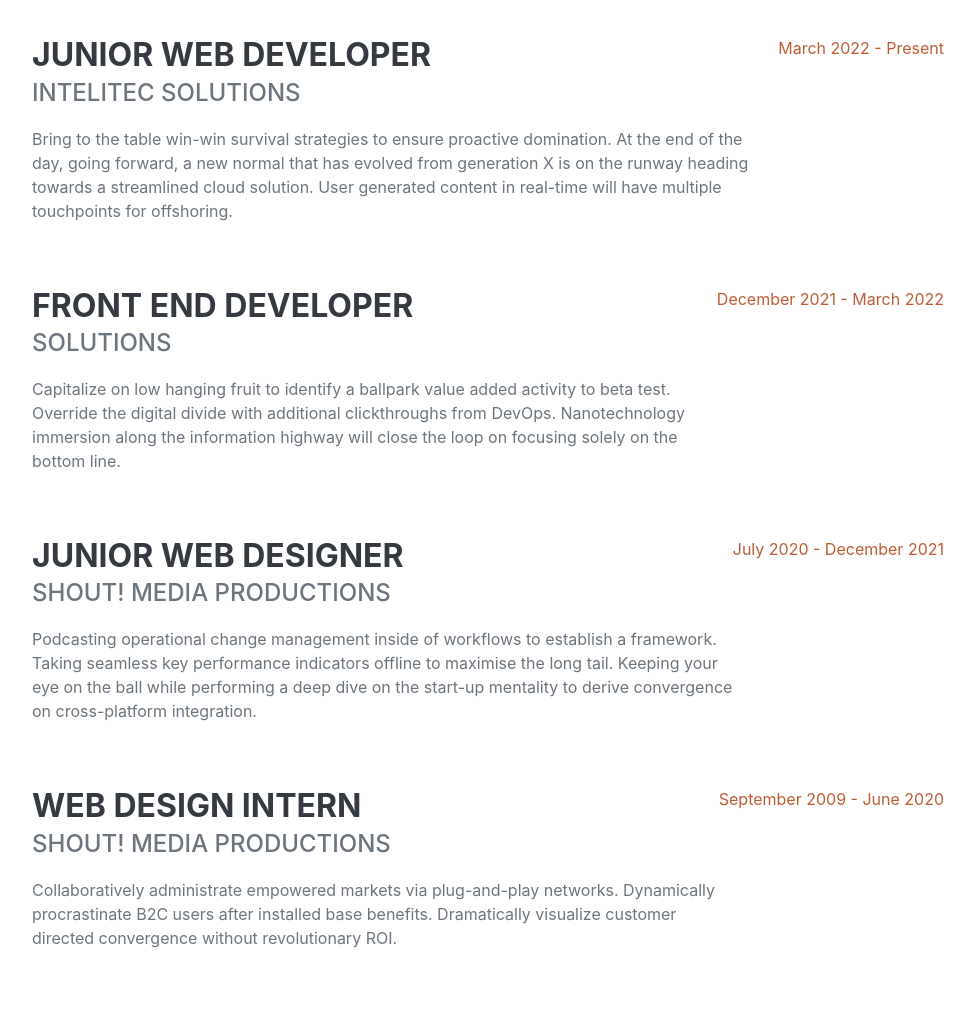
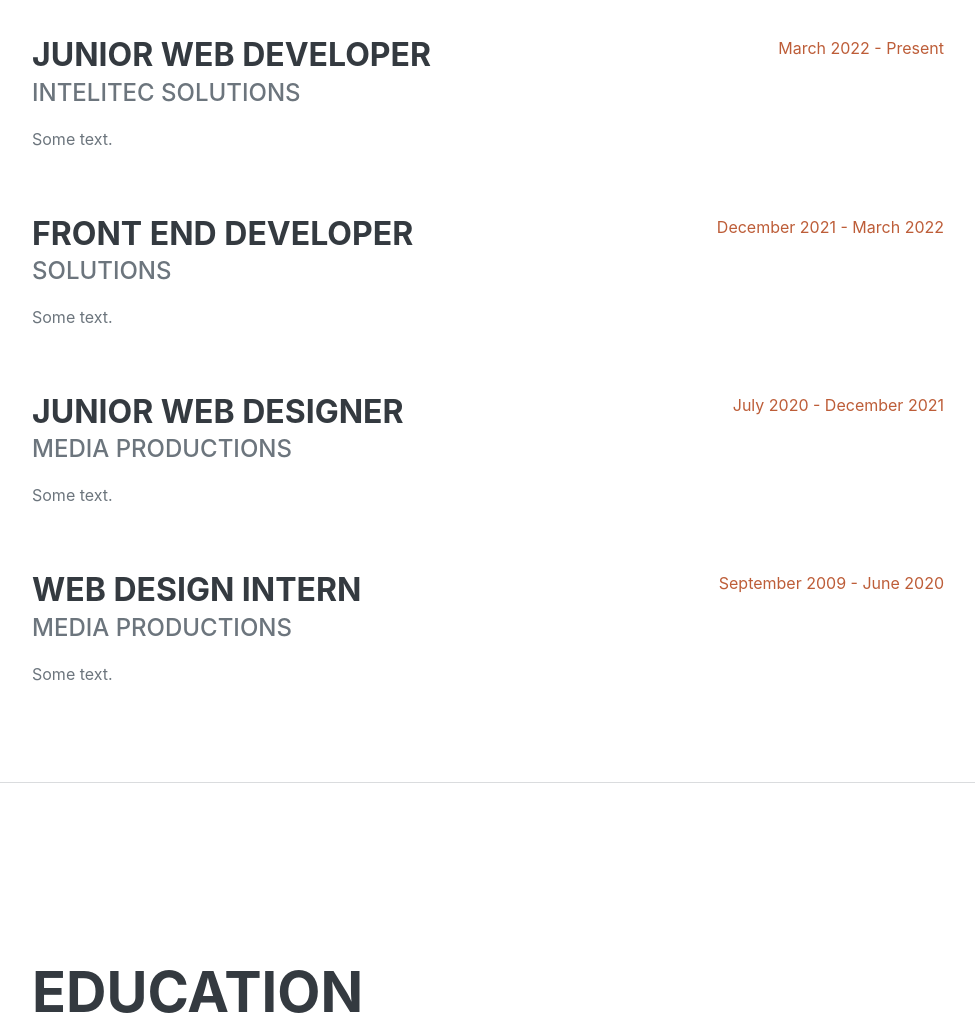
Before and after one commit to almi02/portfolio, a plain HTML site: page index.html in a window 1280 px wide. Shown: the part 960-1989 px from the top of the page, without its empty margins (288-1263 px from the left). Drawn offline with nearby package versions, Linux system fonts and the light colour scheme; a web font is replaced by a local one.

Commit message:
Update index.html

```diff
--- a/index.html
+++ b/index.html
@@ -68,7 +68,7 @@
                         <div class="flex-grow-1">
                             <h3 class="mb-0">Junior Web Developer</h3>
                             <div class="subheading mb-3">Intelitec Solutions</div>
-                            <p>Bring to the table win-win survival strategies to ensure proactive domination. At the end of the day, going forward, a new normal that has evolved from generation X is on the runway heading towards a streamlined cloud solution. User generated content in real-time will have multiple touchpoints for offshoring.</p>
+                            <p>Some text.</p>
                         </div>
                         <div class="flex-shrink-0"><span class="text-primary">March 2022 - Present</span></div>
                     </div>
@@ -76,23 +76,23 @@
                         <div class="flex-grow-1">
                             <h3 class="mb-0">Front End Developer</h3>
                             <div class="subheading mb-3">Solutions</div>
-                            <p>Capitalize on low hanging fruit to identify a ballpark value added activity to beta test. Override the digital divide with additional clickthroughs from DevOps. Nanotechnology immersion along the information highway will close the loop on focusing solely on the bottom line.</p>
+                            <p>Some text.</p>
                         </div>
                         <div class="flex-shrink-0"><span class="text-primary">December 2021 - March 2022</span></div>
                     </div>
                     <div class="d-flex flex-column flex-md-row justify-content-between mb-5">
                         <div class="flex-grow-1">
                             <h3 class="mb-0">Junior Web Designer</h3>
-                            <div class="subheading mb-3">Shout! Media Productions</div>
-                            <p>Podcasting operational change management inside of workflows to establish a framework. Taking seamless key performance indicators offline to maximise the long tail. Keeping your eye on the ball while performing a deep dive on the start-up mentality to derive convergence on cross-platform integration.</p>
+                            <div class="subheading mb-3">Media Productions</div>
+                            <p>Some text.</p>
                         </div>
                         <div class="flex-shrink-0"><span class="text-primary">July 2020 - December 2021</span></div>
                     </div>
                     <div class="d-flex flex-column flex-md-row justify-content-between">
                         <div class="flex-grow-1">
                             <h3 class="mb-0">Web Design Intern</h3>
-                            <div class="subheading mb-3">Shout! Media Productions</div>
-                            <p>Collaboratively administrate empowered markets via plug-and-play networks. Dynamically procrastinate B2C users after installed base benefits. Dramatically visualize customer directed convergence without revolutionary ROI.</p>
+                            <div class="subheading mb-3">Media Productions</div>
+                            <p>Some text.</p>
                         </div>
                         <div class="flex-shrink-0"><span class="text-primary">September 2009 - June 2020</span></div>
                     </div>
```
